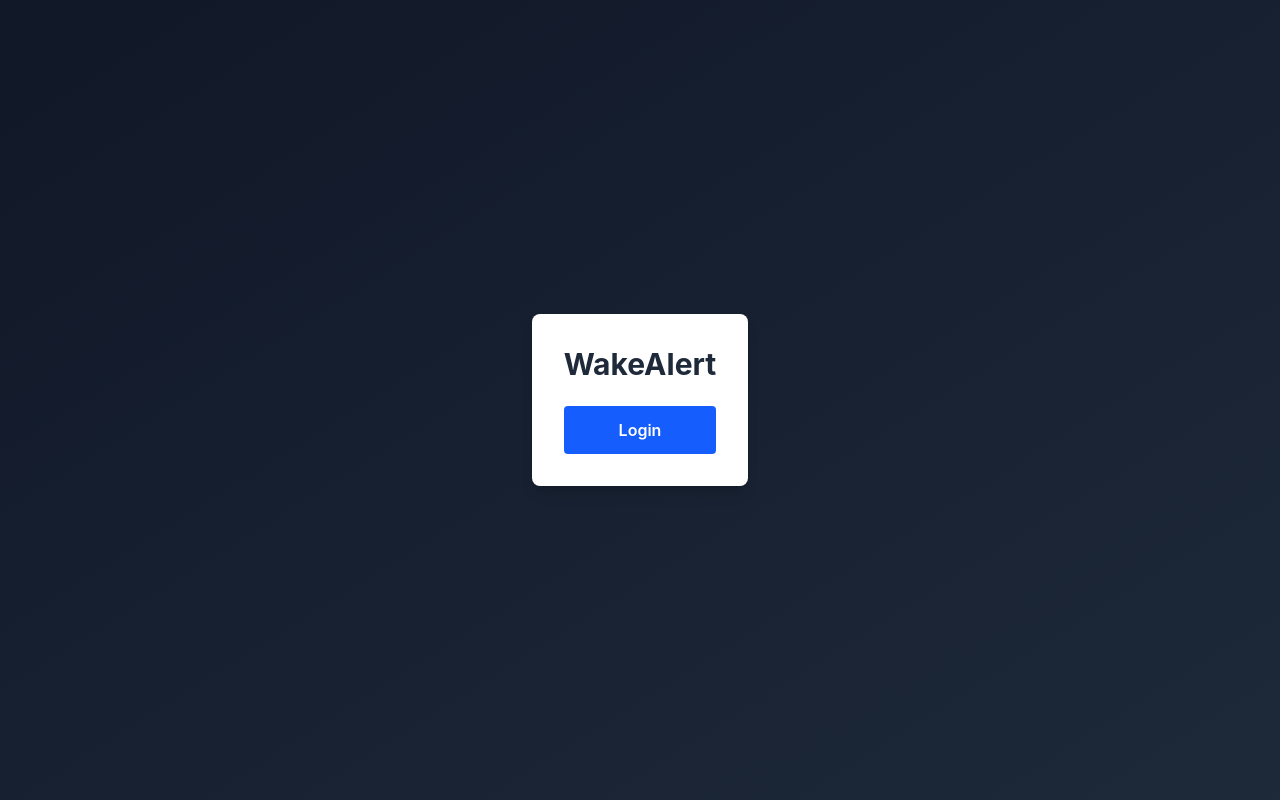
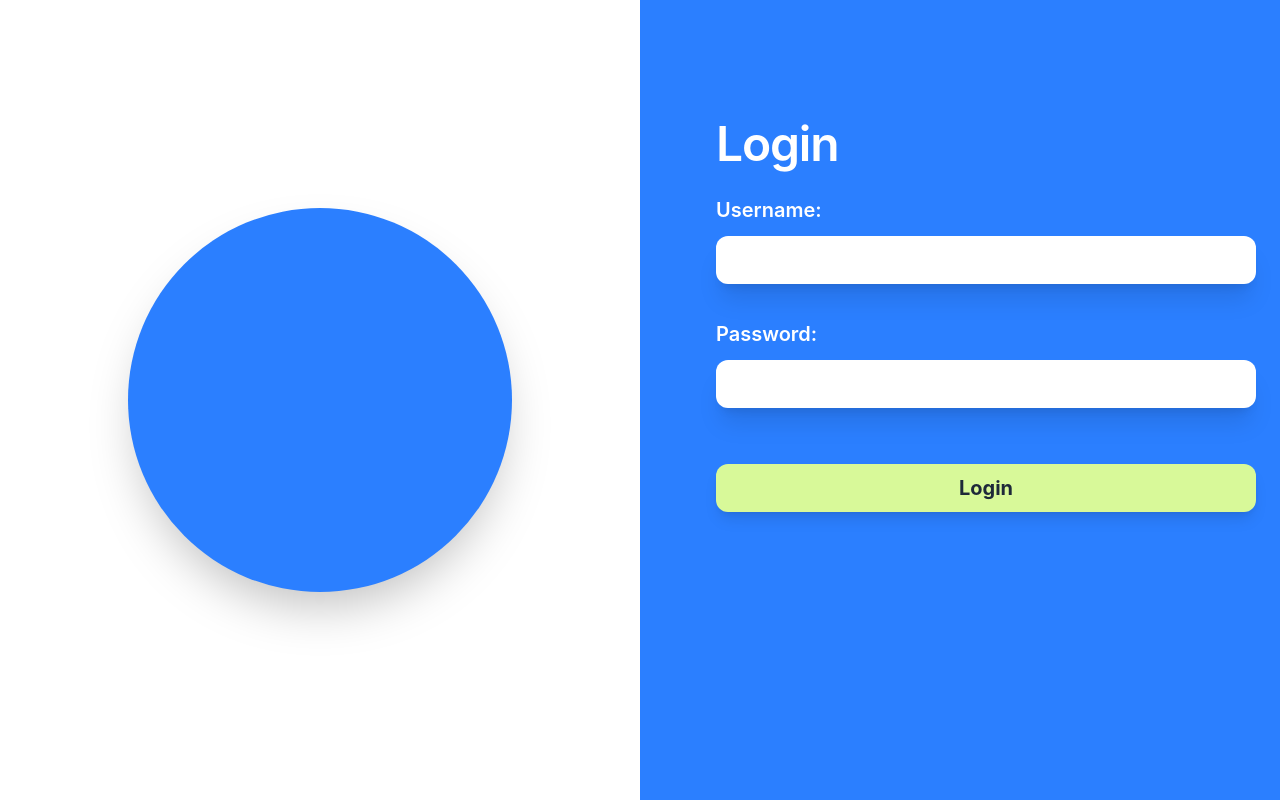
Before and after one commit to rcSabucido/receiver-wakealert, a React (Vite) app: page /login in a window 1280 px wide. Built offline with nearby package versions, Linux system fonts and the light colour scheme.

Commit message:
#34 Revamp LoginPage layout and styling with improved form structure and labels

```diff
--- a/src/pages/LoginPage.tsx
+++ b/src/pages/LoginPage.tsx
@@ -8,16 +8,60 @@ export function LoginPage() {
   };
 
   return (
-    <div className="flex items-center justify-center h-screen w-screen bg-linear-to-br from-gray-900 to-gray-800">
-      <div className="bg-white p-8 rounded-lg shadow-lg">
-        <h1 className="text-3xl font-bold mb-6 text-gray-800">WakeAlert</h1>
-        <button
-          onClick={handleLogin}
-          className="w-full py-3 px-6 bg-blue-600 text-white rounded hover:bg-blue-700 transition font-semibold"
-        >
-          Login
-        </button>
+    <div className="flex h-screen w-full font-sans overflow-hidden">
+
+      <div className="hidden md:flex w-1/2 items-center justify-center bg-white p-10">
+        <div className="flex flex-col items-center">
+          <div className="h-[30vw] w-[30vw] max-w-[500px] max-h-[500px] rounded-full
+                        bg-blue-500 shadow-2xl flex items-center justify-center transition-all duration-500">
+          </div>
+        </div>
+      </div>
+
+      <div className="flex w-full md:w-1/2 items-start justify-start bg-blue-500 pt-[15vh] px-6 md:pl-19">
+
+        <div className="w-full max-w-[738px]">
+          <h1 className="mb-7 text-4xl md:text-5xl lg:text-5xl font-semibold text-white tracking-tight">
+            Login
+          </h1>
+
+          <form onSubmit={handleLogin} className="space-y-9">
+
+            <div className="flex flex-col">
+              <label className="block text-xl md:text-xl font-semibold text-white mb-3">
+                Username:
+              </label>
+              <input
+                required
+                type="text"
+                className="w-full md:h-12 rounded-xl p-4 shadow-xl focus:ring-2
+                focus:ring-blue-300 outline-none text-gray-800 bg-white transition-all"
+              />
+            </div>
+
+            <div className="flex flex-col">
+              <label className="block text-xl md:text-xl font-semibold text-white mb-3">
+                Password:
+              </label>
+              <input
+                required
+                type="password"
+                className="w-full md:h-12 rounded-xl p-4 shadow-xl focus:ring-2
+                focus:ring-blue-300 outline-none text-gray-800 bg-white transition-all text-lg"
+              />
+            </div>
+            <button
+              type="submit"
+              className="w-full md:h-12 rounded-xl bg-lime-200 font-bold
+            text-gray-800 shadow-lg text-xl mt-5 hover:bg-lime-300 transition-colors"
+            >
+              Login
+            </button>
+          </form>
+        </div>
       </div>
     </div>
   );
 }
+
+export default LoginPage;
```
